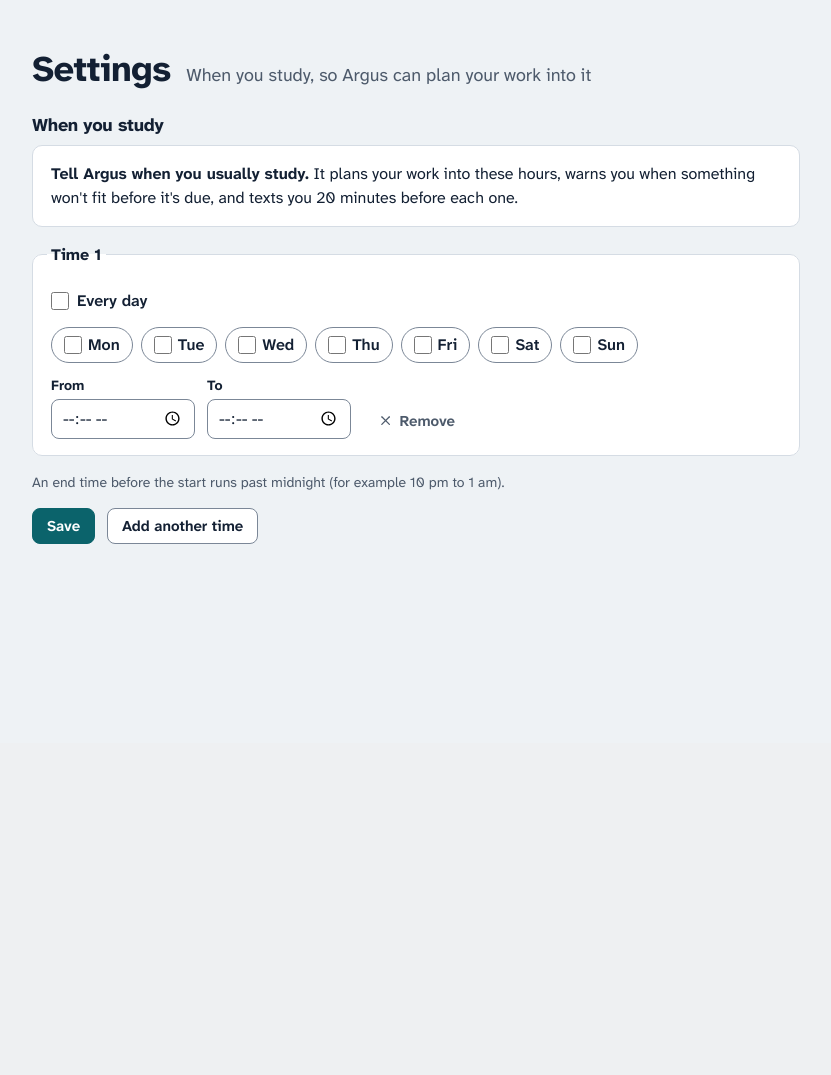
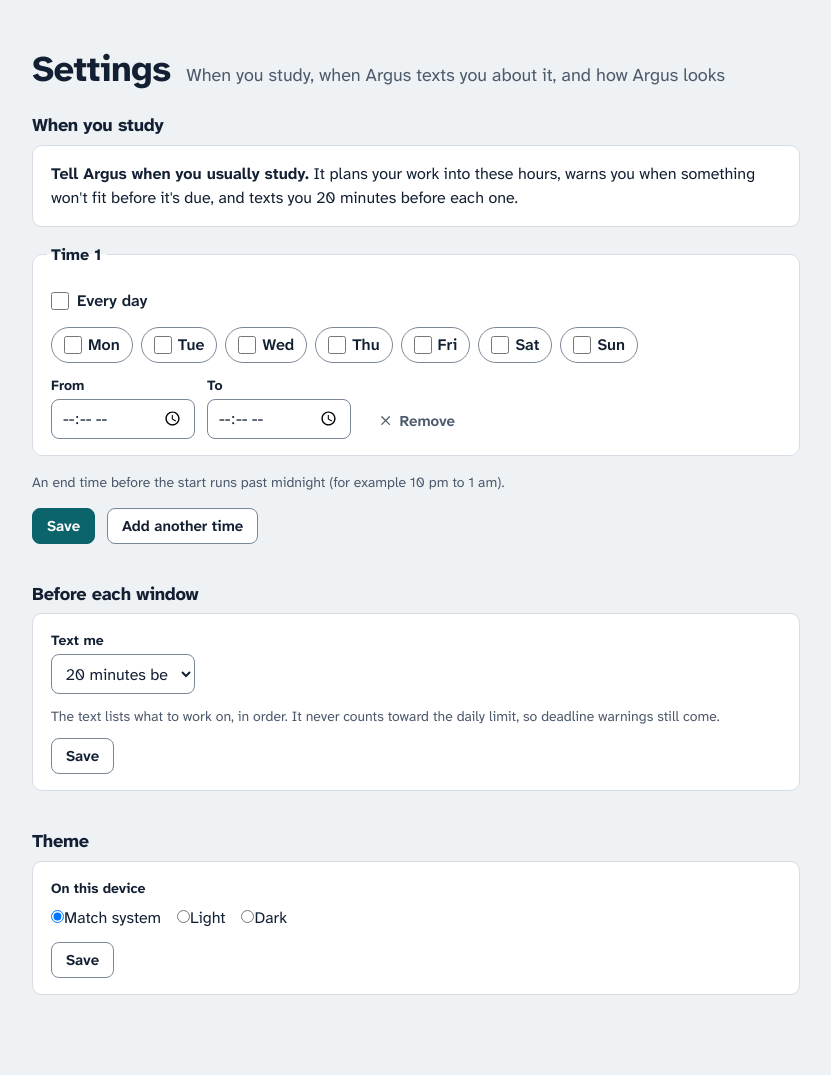
Before and after one commit to NLBoa/Argus, a FastAPI app: page /settings in a window 1280 px wide. Shown: the part 57-1132 px from the top of the page, without its empty margins (40-871 px from the left). Before the commit the page ends 601 px from the top, so only its background shows below. Run offline with FastAPI, Linux system fonts and the light colour scheme; data that the repository does not hold is empty; style sheets or scripts are compiled from the project's sources; parts of the project's set-up code (start-up, migrations or seed data) failed here and were passed over.

Commit message:
feat(settings): notice lead time and theme on the Settings page
The lead time is stored in a new settings table (0011); config.yaml's value is the default.

Co-Authored-By: Claude Opus 5.5 <noreply@anthropic.com>

```diff
--- a/argus/reminders/engine.py
+++ b/argus/reminders/engine.py
@@ -25,7 +25,7 @@ from argus.notify.router import Router
 from argus.planner.freetime import meetings_on
 from argus.planner.review import review_order
 from argus.planner.risk import RiskLevel
-from argus.planning import Planning, compute
+from argus.planning import Planning, compute, notice_minutes
 from argus.reminders.guards import GuardContext, Verdict, check
 from argus.reminders.rules import (
     Announced,
@@ -124,7 +124,7 @@ class ReminderEngine:
             },
             in_window=in_window,
             window=notice,
-            notice_lead=timedelta(minutes=self.config.notifications.window_notice_minutes),
+            notice_lead=timedelta(minutes=notice_minutes(self.conn, self.config)),
             ai_budget_month=month_key(now) if budget_hit_this_month(self.conn, now) else None,
             now=now,
             items=items,
--- a/argus/web/templates/pages/settings.html
+++ b/argus/web/templates/pages/settings.html
@@ -3,7 +3,7 @@
 {% block content %}
 <div class="page-head">
   <h1 class="page-title">Settings</h1>
-  <p class="page-sub">When you study, so Argus can plan your work into it</p>
+  <p class="page-sub">When you study, when Argus texts you about it, and how Argus looks</p>
 </div>
 {% if error %}
   {{ error_banner(error, "/settings") }}
@@ -61,5 +61,35 @@
     </div>
   </form>
 </section>
+
+<section aria-labelledby="notice-heading" class="max-w-3xl mt-10">
+  <h2 class="section-title" id="notice-heading">Before each window</h2>
+  <form id="notice-form" class="panel panel-pad grid gap-3" method="post" action="/settings/notice"
+        hx-post="/settings/notice" hx-target="#notice-form" hx-select="#notice-form" hx-swap="outerHTML">
+    <label class="grid gap-1 max-w-xs"><span class="text-sm font-bold">Text me</span>
+      <select class="field" name="minutes"{% if notice_error %} aria-invalid="true" aria-describedby="notice-error"{% endif %}>
+        {% for m in notice_choices %}<option value="{{ m }}" {% if m == data.lead_minutes %}selected{% endif %}>{{ "When it starts" if m == 0 else m ~ " minutes before" }}</option>{% endfor %}
+      </select>
+    </label>
+    <p class="text-sm text-muted">The text lists what to work on, in order. It never counts toward the daily limit, so deadline warnings still come.</p>
+    {% if notice_error %}<p class="field-error" id="notice-error" role="alert">{{ icon("circle-alert", "icon-sm") }}{{ notice_error }}</p>{% endif %}
+    <div><button class="btn" type="submit">Save</button></div>
+  </form>
+</section>
+
+<section aria-labelledby="theme-heading" class="max-w-3xl mt-10">
+  <h2 class="section-title" id="theme-heading">Theme</h2>
+  <form class="panel panel-pad grid gap-3" method="post" action="/settings/theme">
+    <fieldset class="m-0 p-0 border-0">
+      <legend class="text-sm font-bold mb-2">On this device</legend>
+      <div class="flex flex-wrap gap-4">
+        {% for value, label in (("system", "Match system"), ("light", "Light"), ("dark", "Dark")) %}
+        <label class="choice"><input type="radio" name="theme" value="{{ value }}" {% if theme == value %}checked{% endif %}><span>{{ label }}</span></label>
+        {% endfor %}
+      </div>
+    </fieldset>
+    <div><button class="btn" type="submit">Save</button></div>
+  </form>
+</section>
 {% endif %}
 {% endblock %}
```
Also changed, not shown: argus/planning.py (+12 -1 lines), argus/store/repo.py (+13 -0 lines), argus/web/data.py (+10 -2 lines), argus/web/routes/actions.py (+47 -0 lines), argus/web/routes/pages.py (+11 -1 lines), docs/schema.md (+1 -0 lines), tests/integration/test_planning.py (+12 -0 lines), tests/integration/test_web_settings.py (+42 -0 lines), argus/store/migrations/0011_settings.sql (added).
